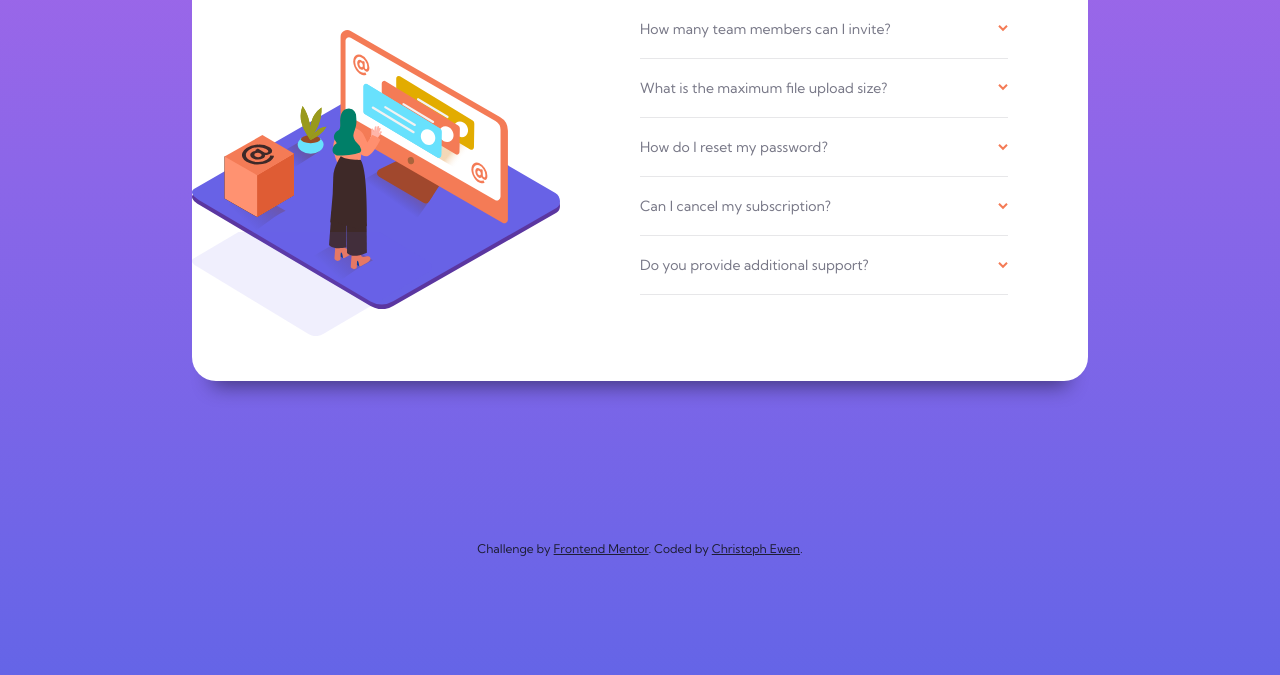
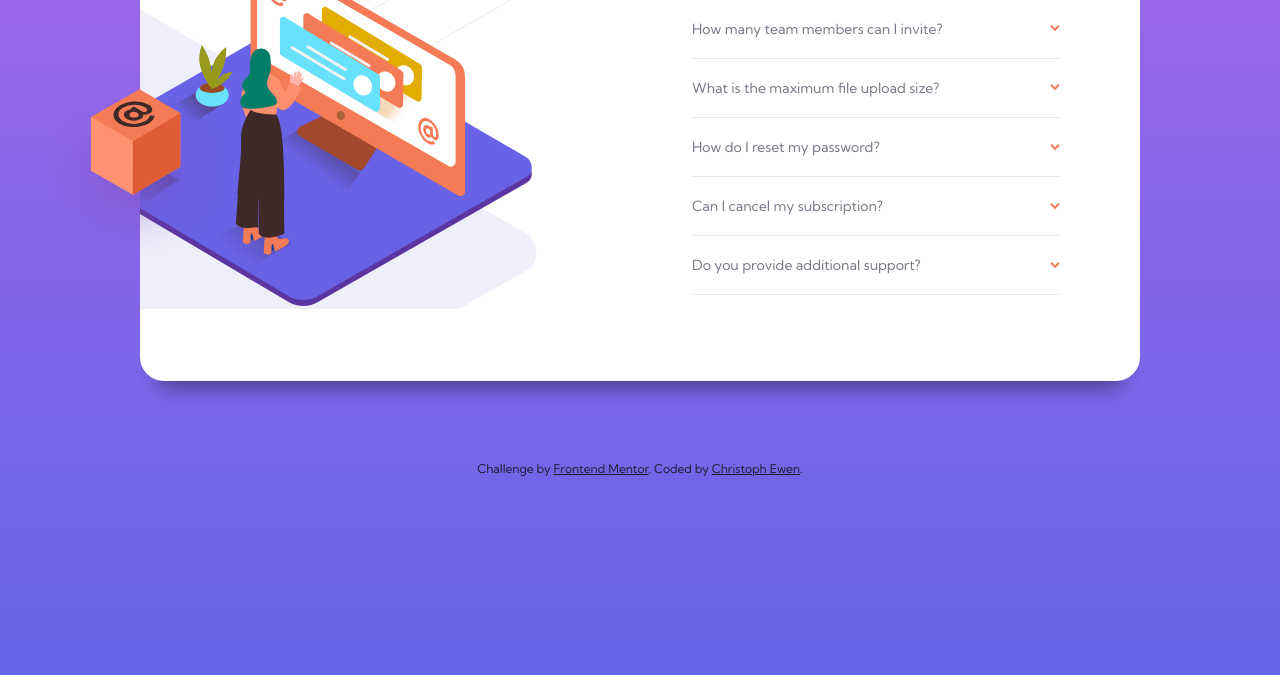
Before and after one commit to reherz87/faq-accordion-card-main, a plain HTML site: page index.html in a window 1280 px wide. Shown: the part 285-960 px from the top of the page. Drawn offline with Linux system fonts and the light colour scheme.

Commit message:
Edited Desktop Desing

```diff
--- a/index.html
+++ b/index.html
@@ -27,9 +27,28 @@
         <img
           src="./images/illustration-woman-online-mobile.svg"
           alt="Illustration of Woman in front of desk"
-          class="illustration"
+          class="illustration__mobile"
         />
-        <img src="./images/bg-pattern-mobile.svg" alt="Shadow" class="shadow" />
+        <img
+          src="./images/bg-pattern-mobile.svg"
+          alt="Shadow"
+          class="shadow__mobile"
+        />
+        <img
+          src="./images/illustration-woman-online-desktop.svg"
+          alt="Illustration of Woman in front of desk"
+          class="illustration__desktop"
+        />
+        <img
+          src="./images/illustration-box-desktop.svg"
+          alt="Box on desk"
+          class="box__desktop"
+        />
+        <img
+          src="./images/bg-pattern-desktop.svg"
+          alt="Shadow"
+          class="shadow__desktop"
+        />
       </div>
       <div class="faq">
         <h1>FAQ</h1>
@@ -100,12 +119,11 @@
         <hr />
       </div>
     </main>
-
     <footer>
       Challenge by
       <a href="https://www.frontendmentor.io?ref=challenge" target="_blank"
         >Frontend Mentor</a
-      >. Coded by <a href="#">Christoph Ewen</a>.
+      >. Coded by <a href="https://www.frontendmentor.io/profile/reherz87">Christoph Ewen</a>.
     </footer>
     <script src="actions.js"></script>
   </body>
--- a/styles.css
+++ b/styles.css
@@ -21,7 +21,8 @@ html {
 
 body {
   margin: 0;
-  min-height: 100vh;
+  padding: 0;
+  height: 100vh;
   font-family: "Kumbh Sans", sans-serif;
   background: linear-gradient(0deg, var(--softBlue) 0%, var(--softViolet) 100%);
   color: var(--darkGrayishBlue);
@@ -54,12 +55,24 @@ h3.active {
   color: var(--veryDarkDesaturatedBlue);
 }
 
-.illustration {
+.illustration__mobile {
   margin-top: -7rem;
 }
 
-.shadow {
+.shadow__mobile {
   margin-top: -5rem;
+}
+
+.illustration__desktop {
+  display: none;
+}
+
+.shadow__desktop {
+  display: none;
+}
+
+.box__desktop {
+  display: none;
 }
 
 .faq {
@@ -72,6 +85,7 @@ h3.active {
   display: flex;
   justify-content: space-between;
   align-items: center;
+  cursor: pointer;
 }
 
 .arrow {
@@ -103,6 +117,7 @@ p {
 
 footer {
   text-align: center;
+  margin-bottom: 0;
   color: var(--veryDarkDesaturatedBlue);
 }
 
@@ -112,24 +127,59 @@ a {
 
 @media screen and (min-width: 1260px) {
   main {
-    width: 70%;
-    margin: 10rem auto;
+    width: 1000px;
+    margin: 10rem auto 5rem;
     flex-direction: row;
     justify-content: space-around;
   }
   .faq {
     text-align: left;
     flex: 1;
-    margin: 3rem 5rem 5rem 5rem;
+    margin: 3rem 5rem 0;
+    padding-bottom: 5rem;
   }
   .images {
     flex: 1;
+    height: inherit;
+    position: relative;
+    top: 0;
+    left: 0;
+    background-image: url(./images/bg-pattern-desktop.svg);
+    background-repeat: no-repeat;
+    background-size: 190%;
+    background-position: -500px -320px;
   }
-  .illustration {
-    margin-top: 7rem;
+  /* .illustration__desktop {
+    display: inline;
+    object-position: -80px;
   }
 
-  .shadow {
-    margin-top: -5rem;
+  .box__desktop {
+    display: inline;
+    position: absolute;
+    top: 370px;
+    left: 110px;
+    z-index: 3;
+  } */
+  .illustration__desktop {
+    display: inline;
+    position: relative;
+    object-position: -80px;
   }
+
+  .box__desktop {
+    display: inline;
+    position: absolute;
+    top: 140px;
+    left: -100px;
+  }
+
+  .illustration__mobile {
+    display: none;
+  }
+
+  .shadow__mobile {
+    display: none;
+  }
+
 }
```
Also changed, not shown: 2 other files.
